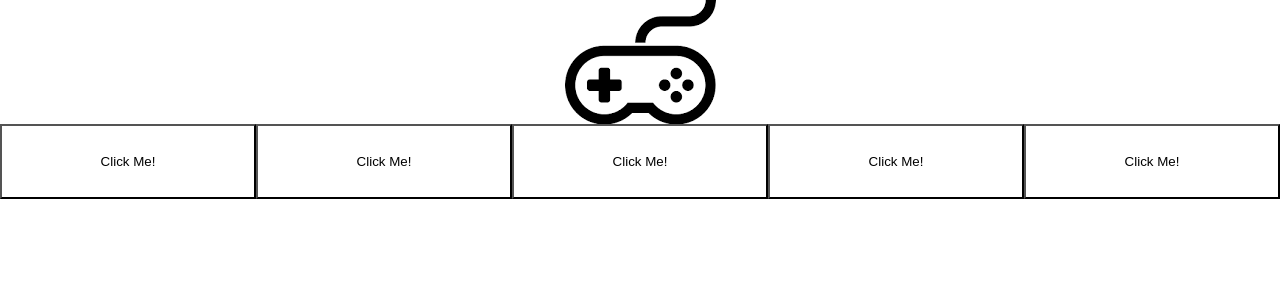
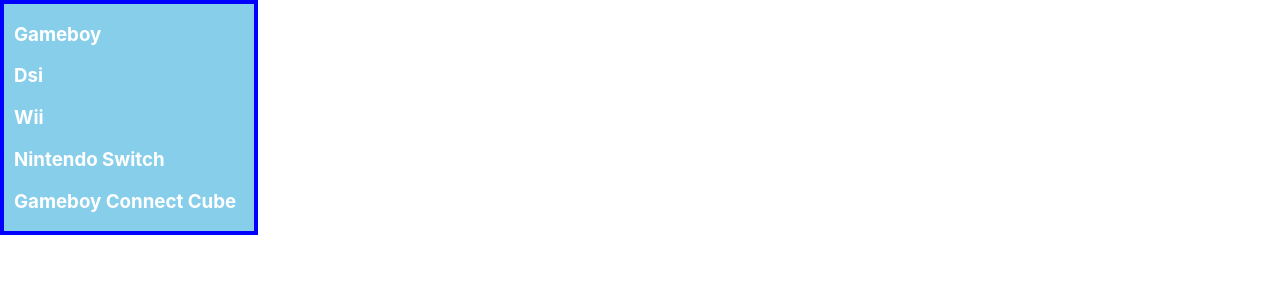
Before and after one commit to andyl5/controller-showcase, a React (Create React App) app: page / in a window 1280 px wide. Shown: the top 300 px of the page. Built offline with nearby package versions, Linux system fonts and the light colour scheme.

Commit message:
Added hover drop down menu

```diff
--- a/src/App.css
+++ b/src/App.css
@@ -37,8 +37,11 @@
   }
 }
 
-.dropdown {
-  background-color: white;
+.logo-center {
+  display: block;
+  margin-left: auto;
+  margin-right: auto;
+}.dropdown {
   height: 100%;
   width: 100%;
 }
@@ -50,8 +53,18 @@
   height: 75px;
 }
 
-.logo-center {
-  display: block;
-  margin-left: auto;
-  margin-right: auto;
+.dropdown-menu {
+  border: solid 4px blue;
+  width: 250px;
+  color: white;
+  background-color: skyblue;
 }
+
+.dropdown-menu-h3 {
+  background-color: skyblue;
+  padding-left: 10px;
+}
+
+.dropdown-menu-h3:hover {
+  background-color: yellow;
+}
--- a/src/App.js
+++ b/src/App.js
@@ -1,9 +1,11 @@
 import './App.css';
+import Dropdownmenu from './components/Dropdownmenu';
 import Homepage from './pages/Homepage';
 
 function App() {
   return (
-    <Homepage/>
+    //<Homepage/>
+    <Dropdownmenu/>
   );
 }
 
--- a/src/components/Dropdownbar.js
+++ b/src/components/Dropdownbar.js
@@ -1,4 +1,5 @@
 import React from "react";
+import Dropdownmenu from "./Dropdownmenu";
 
 function Dropdownbar() {
     return (
@@ -10,6 +11,7 @@
                 <button className="dropdown" type="button">Click Me!</button>
                 <button className="dropdown" type="button">Click Me!</button>
             </div>
+            <Dropdownmenu/>
         </div>
     )
 }
--- /dev/null
+++ b/src/components/Dropdownmenu.js
@@ -0,0 +1,16 @@
+import React from "react";
+
+function Dropdownmenu() {
+    return (
+        <div>
+            <div className="dropdown-menu">
+                <h3 className="dropdown-menu-h3">Gameboy</h3>
+                <h3 className="dropdown-menu-h3">Dsi</h3>
+                <h3 className="dropdown-menu-h3">Wii</h3>
+                <h3 className="dropdown-menu-h3">Nintendo Switch</h3>
+                <h3 className="dropdown-menu-h3">Gameboy Connect Cube</h3>
+            </div>
+        </div>
+    )
+}
+export default Dropdownmenu
```
